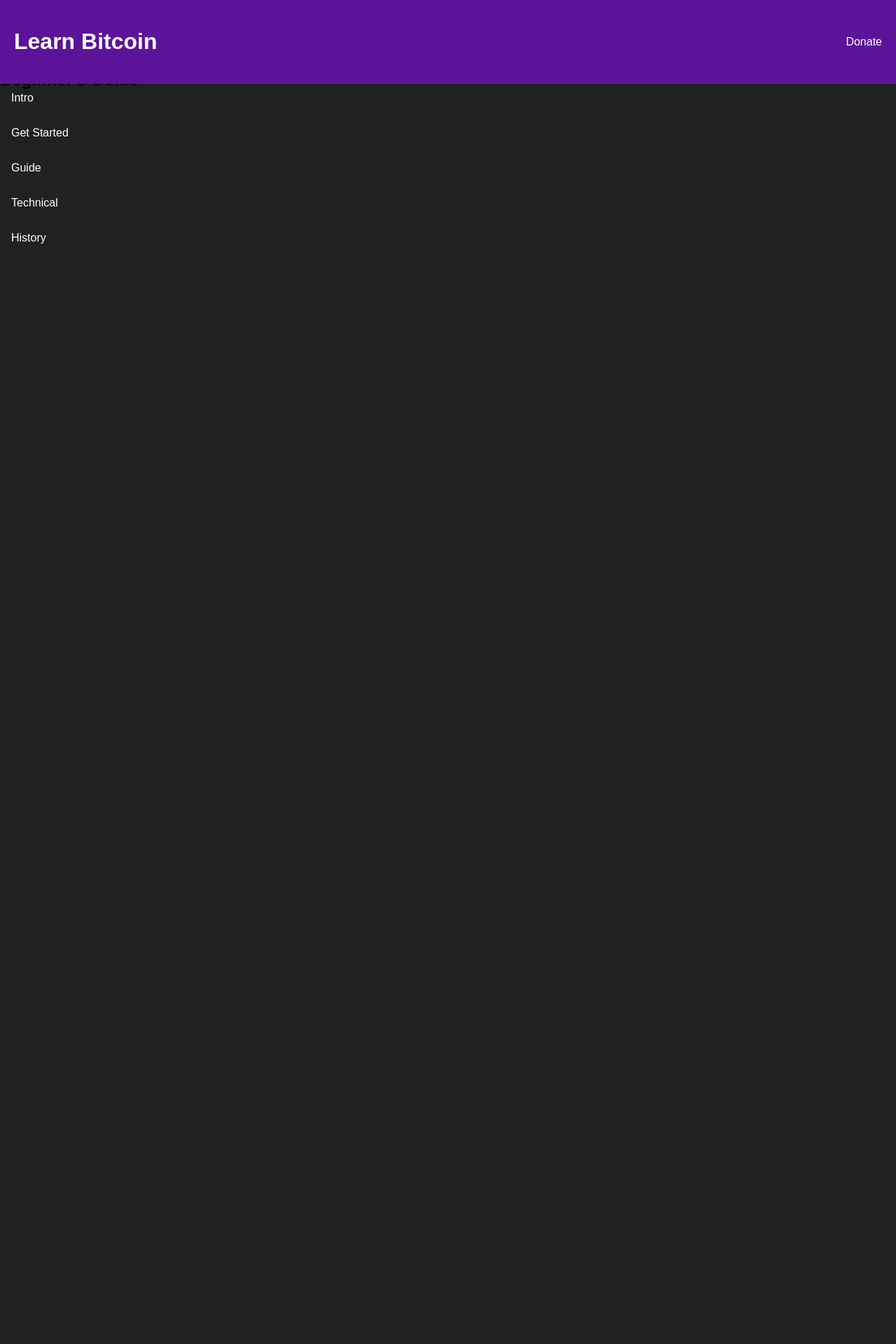
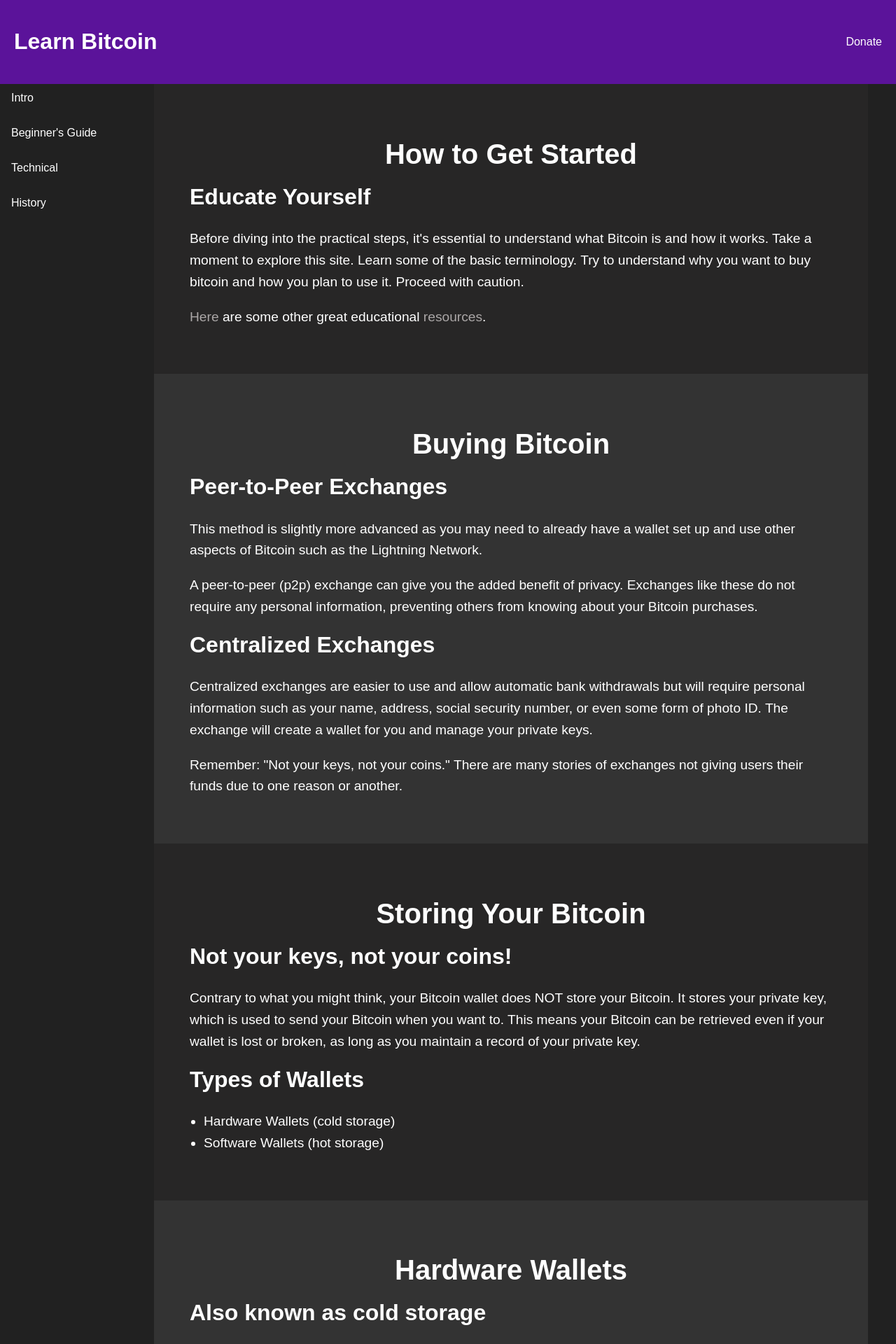
Before and after one commit to AMoynahan89/learn_bitcoin, a Flask app: page /guide in a window 1280 px wide. Shown: the top 1920 px of the page at 70% size. Before the commit the page ends 348 px from the top, so only its background shows below. Run offline with Flask 3, Linux system fonts and the light colour scheme.

Commit message:
About to make major design change

```diff
--- a/app.py
+++ b/app.py
@@ -12,21 +12,20 @@
 
 @app.route('/')
 def index():
-    """
-    response = requests.get("https://mempool.space/api/v1/prices")
+
+    response = requests.get("https://mempool.space/api/v1/historical-price")
 
     if response.status_code == 200:
-        raw_price = response.json()
-        price = raw_price["USD"]
-    return render_template("index.html", price=price)
-    """
+        data = response.json()
+
+    times = [result["time"] for result in data["prices"]]
+    prices = [result["USD"] for result in data["prices"]]
 
     fig = Figure(figsize=(5, 4), dpi=100)
 
-
     # Do some plotting
     ax = fig.add_subplot()
-    ax.plot([1, 2, 3, 4], [0, 10, 20, 40])
+    ax.plot(times, prices)
 
     # Option 1: Save the figure to a file
     image_path = os.path.join(app.root_path, "static/images/test.png")
@@ -38,10 +37,6 @@
 def intro():
     return render_template("intro.html")
 
-@app.route('/get_started')
-def get_started():
-    return render_template("get_started.html")
-
 @app.route('/guide')
 def guide():
     return render_template("guide.html")
@@ -52,4 +47,23 @@
 
 @app.route('/history')
 def history():
-    return render_template("history.html")
+
+    response = requests.get("https://mempool.space/api/v1/historical-price")
+
+    if response.status_code == 200:
+        data = response.json()
+
+    times = [result["time"] for result in data["prices"] if result["USD"] > 0]
+    prices = [result["USD"] for result in data["prices"] if result["USD"] > 0]
+
+    fig = Figure(figsize=(5, 2.5), dpi=500)
+
+    # Do some plotting
+    ax = fig.add_subplot()
+    ax.plot(times, prices)
+
+    # Option 1: Save the figure to a file
+    image_path = os.path.join(app.root_path, "static/images/chart.png")
+    fig.savefig(image_path)
+
+    return render_template("history.html", image_url="/static/images/chart.png")
--- a/templates/guide.html
+++ b/templates/guide.html
@@ -1,7 +1,90 @@
 {% extends "template.html" %}
 
-{% block title %}Beginner's Guide{% endblock %}
+{% block title %}Get Started{% endblock %}
 
 {% block content %}
-<h2>Beginner's Guide</h2>
+<div class="content">
+    <div class="section odd">
+        <h1>How to Get Started</h1>
+        <h2>Educate Yourself</h2>
+        <p>Before diving into the practical steps, it's essential to understand what Bitcoin is and how it works. Take a moment to explore this site. Learn some of the basic terminology. Try to understand why you want to buy bitcoin and how you plan to use it. Proceed with caution.</p>
+        <p><a href="#">Here</a> are some other great educational <a href="#">resources</a>.</p>
+    </div>
+
+    <div class="section even">
+        <h1>Buying Bitcoin</h1>
+        <h2>Peer-to-Peer Exchanges</h2>
+        <p>This method is slightly more advanced as you may need to already have a wallet set up and use other aspects of Bitcoin such as the Lightning Network.</p>
+        <p>A peer-to-peer (p2p) exchange can give you the added benefit of privacy. Exchanges like these do not require any personal information, preventing others from knowing about your Bitcoin purchases.</p>
+        <h2>Centralized Exchanges</h2>
+        <p>Centralized exchanges are easier to use and allow automatic bank withdrawals but will require personal information such as your name, address, social security number, or even some form of photo ID. The exchange will create a wallet for you and manage your private keys.</p>
+        <p>Remember: "Not your keys, not your coins." There are many stories of exchanges not giving users their funds due to one reason or another.</p>
+    </div>
+
+    <div class="section odd">
+        <h1>Storing Your Bitcoin</h1>
+        <h2>Not your keys, not your coins!</h2>
+        <p>Contrary to what you might think, your Bitcoin wallet does NOT store your Bitcoin. It stores your private key, which is used to send your Bitcoin when you want to. This means your Bitcoin can be retrieved even if your wallet is lost or broken, as long as you maintain a record of your private key.</p>
+        <h2>Types of Wallets</h2>
+        <ul>
+            <li>Hardware Wallets (cold storage)</li>
+            <li>Software Wallets (hot storage)</li>
+        </ul>
+    </div>
+
+    <div class="section even">
+        <h1>Hardware Wallets</h1>
+        <h2>Also known as cold storage</h2>
+        <p>This is the recommended method for maximum security and control over your coins.</p>
+        <h2>Choosing a Device</h2>
+        <ul>
+            <li>It should use Free and Open Source Software (FOSS).</li>
+            <li>Buy your device directly from the manufacturer.</li>
+            <li>NEVER buy a used device, as your funds may be stolen.</li>
+            <li>NEVER use a device that appears to have been tampered with when you receive it, as your funds may be stolen.</li>
+        </ul>
+        <p>One recommended device is the Blockstream Jade. Other good options are the SeedSigner and, for more advanced users, the ColdCard.</p>
+        <p>You will also need a software wallet that can communicate with your hardware wallet. Sparrow Wallet is a good option, but ensure it uses FOSS and is compatible with your device.</p>
+        <h3>Protect your recovery seed with a method like a punched metal plate.</h3>
+    </div>
+
+    <div class="section odd">
+        <h1>Software Wallets</h1>
+        <h2>Also known as hot wallets</h2>
+        <p>This is NOT the recommended method to store your coins. When using this method, you are storing your private key on your computer, leaving it vulnerable to online attacks.</p>
+        <h3>If anyone gains access to your private key, they can steal your funds!</h3>
+    </div>
+
+    <div class="section even">
+        <h1>Receiving Bitcoin</h1>
+        <h2>Your private key is KEY!</h2>
+        <p>To receive Bitcoin, share your wallet's public address with the sender. They will use this address to send Bitcoin to your wallet.</p>
+    </div>
+
+    <div class="section odd">
+        <h1>Sending Bitcoin</h1>
+        <h2>Your private key is KEY!</h2>
+        <h3>How to Send Bitcoin:</h3>
+        <ol>
+            <li>Open your wallet and select the "Send" option.</li>
+            <li>Enter the recipient's public address.</li>
+            <li>Specify the amount of Bitcoin to send.</li>
+            <li>Confirm the transaction by entering your private key or using your hardware wallet.</li>
+            <li>Review and confirm the transaction details.</li>
+        </ol>
+    </div>
+
+    <div class="section even">
+        <h1>Next Steps</h1>
+        <h2>Don't Stop Learning</h2>
+        <p>There is much more to do with Bitcoin than mentioned here. Consider these next steps:</p>
+        <ul>
+            <li>Run your own node.</li>
+            <li>Mine Bitcoin at home.</li>
+            <li>Stay updated on the development of the Bitcoin network.</li>
+            <li>Learn about challenges Bitcoin faces, such as the introduction of arbitrary data on the blockchain.</li>
+        </ul>
+    </div>
+</div>
+
 {% endblock %}
--- a/templates/history.html
+++ b/templates/history.html
@@ -3,5 +3,8 @@
 {% block title %}History{% endblock %}
 
 {% block content %}
-<h2>History</h2>
+<div class="content">
+    <h2>Historical Price</h2>
+    <img src="{{ image_url }}" alt="Bitcoin Logo" height="600px" width="1000px">
+</div>
 {% endblock %}
--- a/templates/template.html
+++ b/templates/template.html
@@ -17,8 +17,7 @@
     <div class="main-container">
         <div class="sidenav" id="sidenav">
             <a href="/intro">Intro</a>
-            <a href="/get_started">Get Started</a>
-            <a href="/guide">Guide</a>
+            <a href="/guide">Beginner's Guide</a>
             <a href="/technical">Technical</a>
             <a href="/history">History</a>
         </div>
```
Also changed, not shown: templates/get_started.html (deleted, +0 -90 lines), tests.py (+26 -2 lines), static/images/chart.png (added), static/images/test.png.
